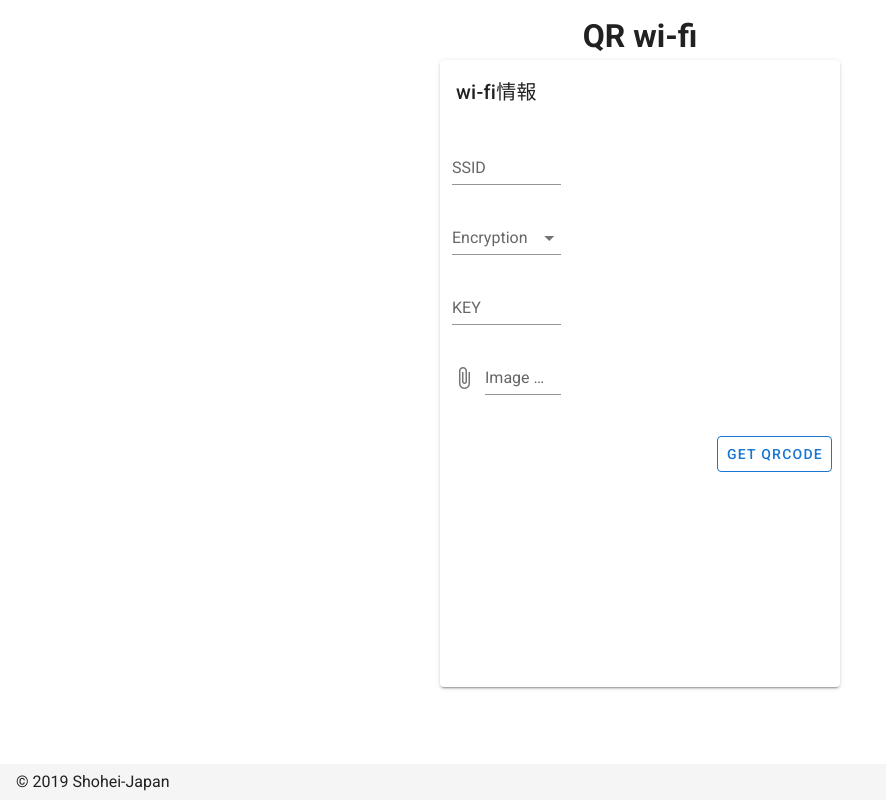
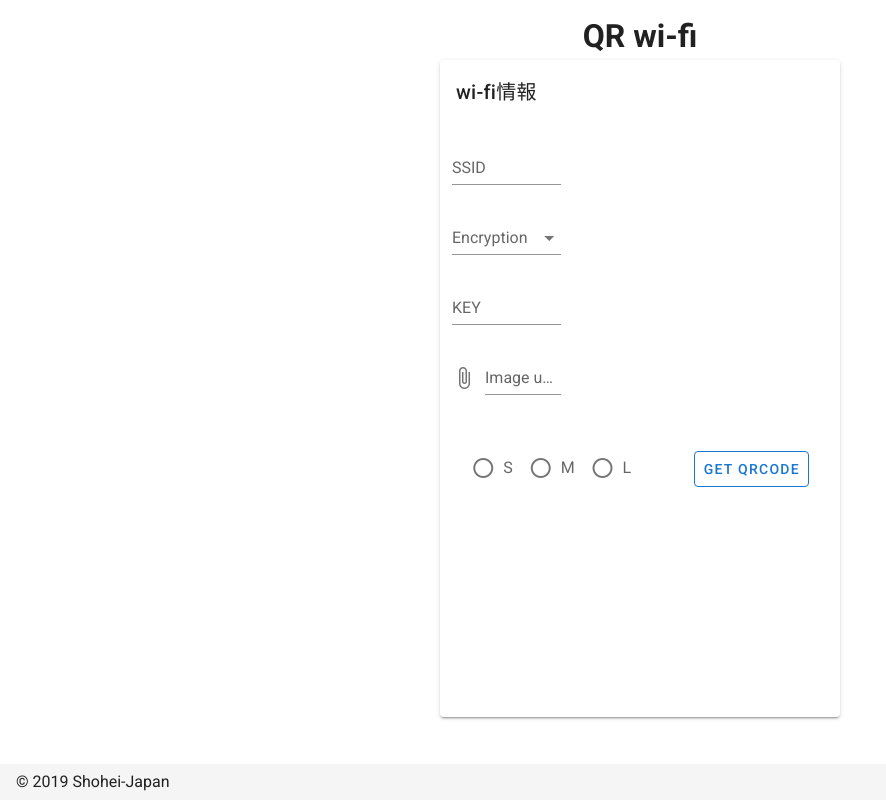
Before and after one commit to Shohei-Japan/qrwi-fi.github.io, a Nuxt app: page / in a window 1280 px wide. Shown: the whole page, without its empty margins (0-886 px from the left). Built offline with nearby package versions, Linux system fonts and the light colour scheme.

Commit message:
add validation

```diff
--- a/pages/index.vue
+++ b/pages/index.vue
@@ -30,6 +30,7 @@
               <v-file-input
                 @change="uploadImage"
                 label="Image upload"
+                :clearable="false"
                 accept="image/jpeg,image/png"
               />
             </v-col>
@@ -39,7 +40,12 @@
       <p v-if="showErrorMessage" class="text-center">
         Woops, all forms must be filled.
       </p>
-      <v-card-actions class="d-flex align-end flex-column">
+      <v-card-actions class="d-flex justify-space-around">
+        <v-radio-group v-model="version" row>
+          <v-radio label="S" :value="versionsList[0]" />
+          <v-radio label="M" :value="versionsList[1]" />
+          <v-radio label="L" :value="versionsList[2]" />
+        </v-radio-group>
         <v-btn
           @click="createImage()"
           class="text-right"
@@ -71,8 +77,14 @@ export default {
       key: ''
     },
     rules: {
-      ssidRules: [(v) => !!v || 'SSID is required'],
-      keyRules: [(v) => !!v || 'KEY is required'],
+      ssidRules: [
+        (v) => !!v || 'SSID is required',
+        (v) => v.match(/^[0-9A-Za-z]+$/) || 'SSID must be half-width characters'
+      ],
+      keyRules: [
+        (v) => !!v || 'KEY is required',
+        (v) => v.match(/^[0-9A-Za-z]+$/) || 'SSID must be half-width characters'
+      ],
       encryptionRules: [(v) => !!v || 'Encryption is required']
     },
     canvasSize: {
@@ -80,16 +92,19 @@ export default {
       width: 200
     },
     logoSize: {
-      height: 40,
-      width: 40
+      height: 50,
+      width: 50
     },
     showErrorMessage: false,
-    version: 5,
+    version: null,
     errorCorrectionLevel: 'H',
     originalQRCode: '',
     uploadImageBlobUrl: ''
   }),
   computed: {
+    versionsList() {
+      return [5, 8, 12]
+    },
     encryptionItems() {
       return ['WPA/WPA2', 'WEP', 'None']
     },
@@ -105,6 +120,9 @@ export default {
      * アップロードした画像ファイルの blobUrl を取得する
      */
     uploadImage(value) {
+      if (!value) {
+        return
+      }
       this.uploadImageBlobUrl = window.URL.createObjectURL(value)
     },
     /**
@@ -122,7 +140,10 @@ export default {
      * QR コードを生成する
      */
     async generateQR() {
-      await QRCode.toDataURL(this.wifiString)
+      await QRCode.toDataURL(this.wifiString, {
+        version: this.version,
+        errorCorrectionLevel: this.errorCorrectionLevel
+      })
         .then((url) => {
           this.originalQRCode = url
         })
@@ -137,6 +158,7 @@ export default {
         return
       }
       const ctx = canvas.getContext('2d')
+      ctx.imageSmoothingQuality = 'high'
       const qrCodeImage = new Image()
       qrCodeImage.src = this.originalQRCode
       qrCodeImage.onload = () => {
@@ -153,8 +175,8 @@ export default {
       logoImage.onload = () => {
         ctx.drawImage(
           logoImage,
-          80,
-          80,
+          75,
+          75,
           this.logoSize.width,
           this.logoSize.height
         )
```
